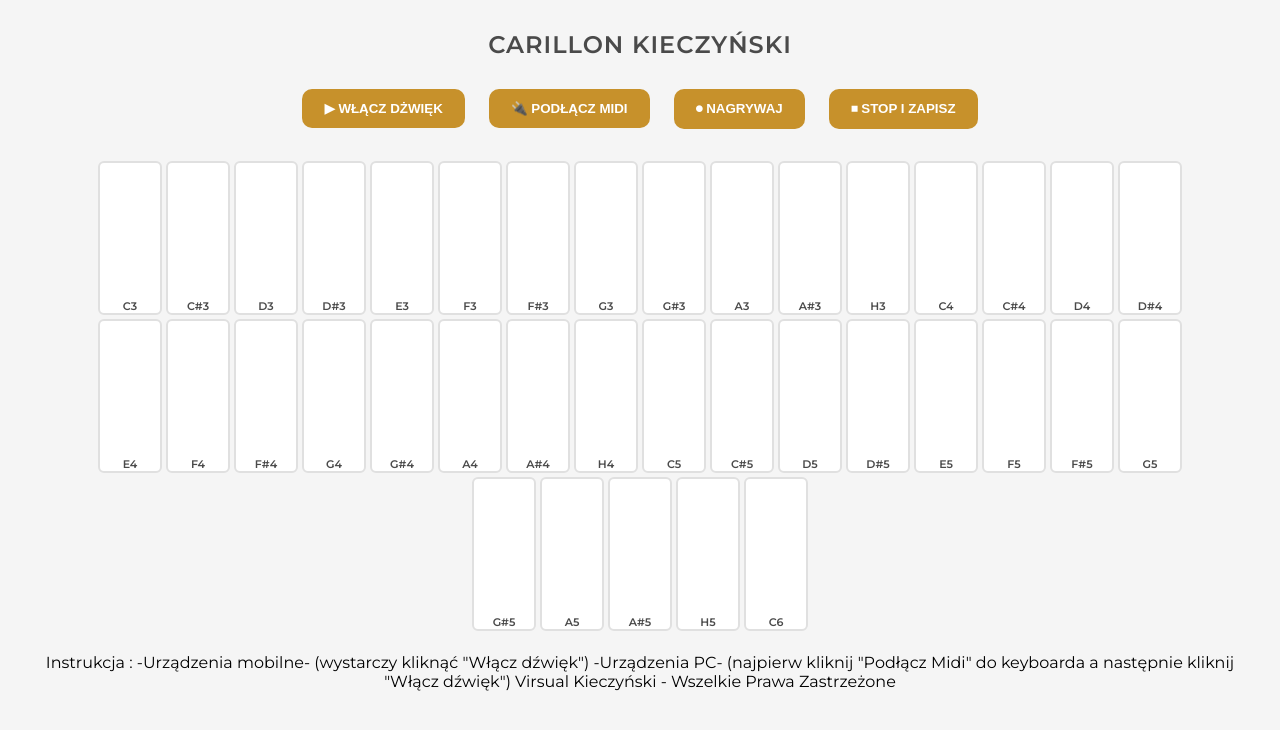
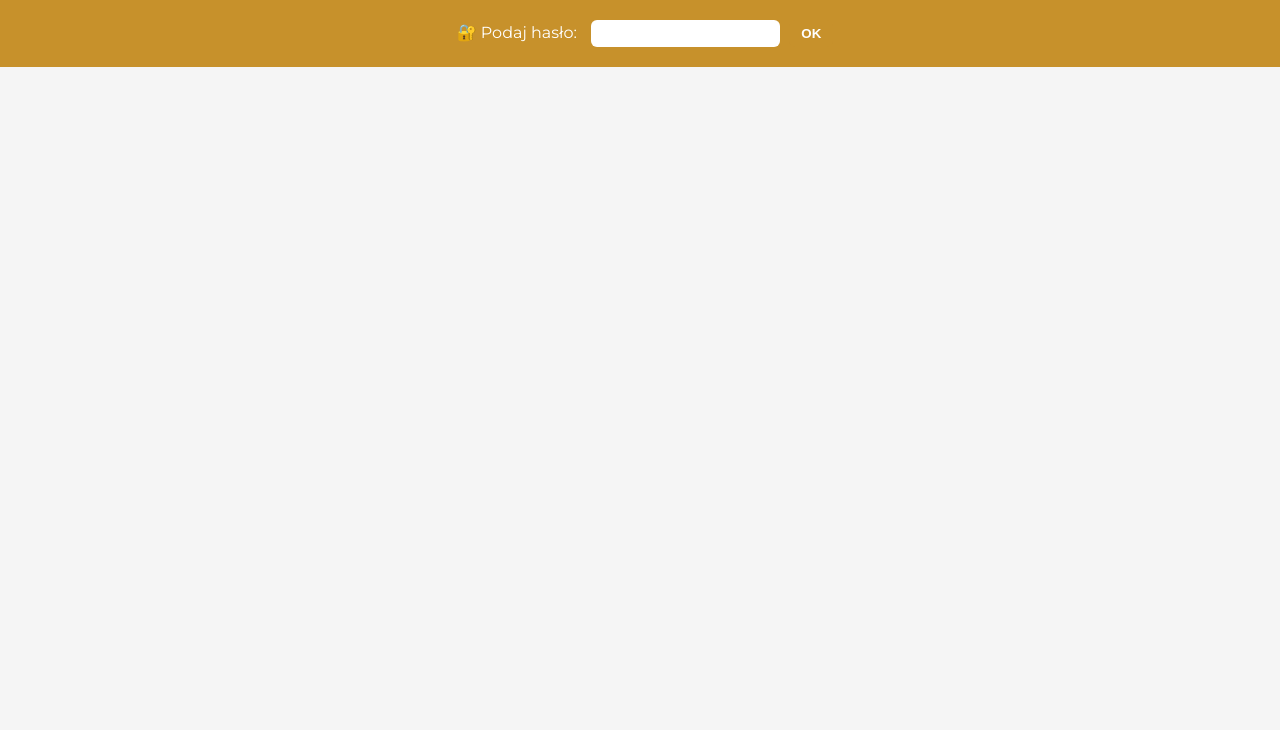
Before and after one commit to kowalskiwojcirch-coder/carillon, a plain HTML site: page index.html in a window 1280 px wide. Drawn offline with Linux system fonts and the light colour scheme.

Commit message:
Update index.html

```diff
--- a/index.html
+++ b/index.html
@@ -5,8 +5,6 @@
 <title>Carillon Kieczysński</title>
 
 <link href="https://fonts.googleapis.com/css2?family=Montserrat:wght@400;600&display=swap" rel="stylesheet">
-
-<!-- MP3 encoder -->
 <script src="https://cdn.jsdelivr.net/npm/lamejs@1.2.0/lame.min.js"></script>
 
 <style>
@@ -16,6 +14,37 @@ body {
     background: #f5f5f5;
     margin: 0;
     padding: 20px;
+}
+
+/* 🔐 pasek hasła */
+#loginBar {
+    position: fixed;
+    top: 0;
+    left: 0;
+    width: 100%;
+    background: #C7912B;
+    color: white;
+    padding: 10px;
+    z-index: 999;
+}
+
+#loginBar input {
+    padding: 6px;
+    border-radius: 6px;
+    border: none;
+    margin-left: 10px;
+}
+
+#loginBar button {
+    padding: 6px 12px;
+    margin-left: 5px;
+    border-radius: 6px;
+    border: none;
+    cursor: pointer;
+}
+
+#app {
+    display: none;
 }
 
 h2 {
@@ -82,6 +111,17 @@ button:hover {
 
 <body>
 
+<!-- 🔐 LOGIN BAR -->
+<div id="loginBar">
+    🔐 Podaj hasło:
+    <input type="password" id="pass">
+    <button onclick="checkPassword()">OK</button>
+    <span id="msg"></span>
+</div>
+
+<!-- 🔊 APP -->
+<div id="app">
+
 <h2> CARILLON KIECZYŃSKI</h2>
 
 <button onclick="initAudio()">▶ WŁĄCZ DŻWIĘK </button>
@@ -91,25 +131,39 @@ button:hover {
 
 <div id="piano" class="piano"></div>
 
+</div>
+
 <script>
+
+// 🔐 HASŁO
+const PASSWORD = "kieczynskicarillon";
+
+function checkPassword() {
+    const val = document.getElementById("pass").value;
+
+    if (val === PASSWORD) {
+        document.getElementById("loginBar").style.display = "none";
+        document.getElementById("app").style.display = "block";
+    } else {
+        document.getElementById("msg").innerText = " ❌ Złe hasło";
+    }
+}
 
 let ctx;
 let buffer;
 let masterGain;
 
-// 🎙 nagrywanie
 let mediaDest;
 let mediaRecorder;
 let audioChunks = [];
 
-// 🔊 LOAD SAMPLE
+// 🔊 INIT
 async function initAudio() {
     ctx = new (window.AudioContext || window.webkitAudioContext)();
 
     masterGain = ctx.createGain();
     masterGain.connect(ctx.destination);
 
-    // nagrywanie z tego samego źródła
     mediaDest = ctx.createMediaStreamDestination();
     masterGain.connect(mediaDest);
 
@@ -142,23 +196,13 @@ function play(note) {
 
 // 🎹 UI
 const names = ["C","C#","D","D#","E","F","F#","G","G#","A","A#","H"];
-
 const piano = document.getElementById("piano");
 
-const start = 48;
-const end = 84;
-
-for (let i = start; i <= end; i++) {
-
-    const noteName = names[i % 12];
-    const octave = Math.floor(i / 12) - 1;
-
+for (let i = 48; i <= 84; i++) {
     const key = document.createElement("div");
     key.className = "key";
-    key.innerText = noteName + octave;
-
+    key.innerText = names[i % 12] + (Math.floor(i / 12) - 1);
     key.onclick = () => play(i);
-
     piano.appendChild(key);
 }
 
@@ -187,13 +231,10 @@ function connectMIDI() {
     });
 }
 
-// 🔴 START REC
+// 🔴 REC
 function startRecording() {
 
-    if (!ctx) {
-        alert("Najpierw włącz dźwięk!");
-        return;
-    }
+    if (!ctx) return;
 
     audioChunks = [];
     mediaRecorder = new MediaRecorder(mediaDest.stream);
@@ -206,7 +247,6 @@ function startRecording() {
     alert("Nagrywanie start 🎙");
 }
 
-// ⏹ STOP
 function stopRecording() {
     if (mediaRecorder) mediaRecorder.stop();
 }
@@ -262,4 +302,6 @@ Instrukcja :
 
 -Urządzenia PC- (najpierw kliknij "Podłącz Midi" do keyboarda a następnie kliknij "Włącz dźwięk")
 
+Dostęp: wpisz hasło u góry strony
+
 Virsual Kieczyński - Wszelkie Prawa Zastrzeżone
```
